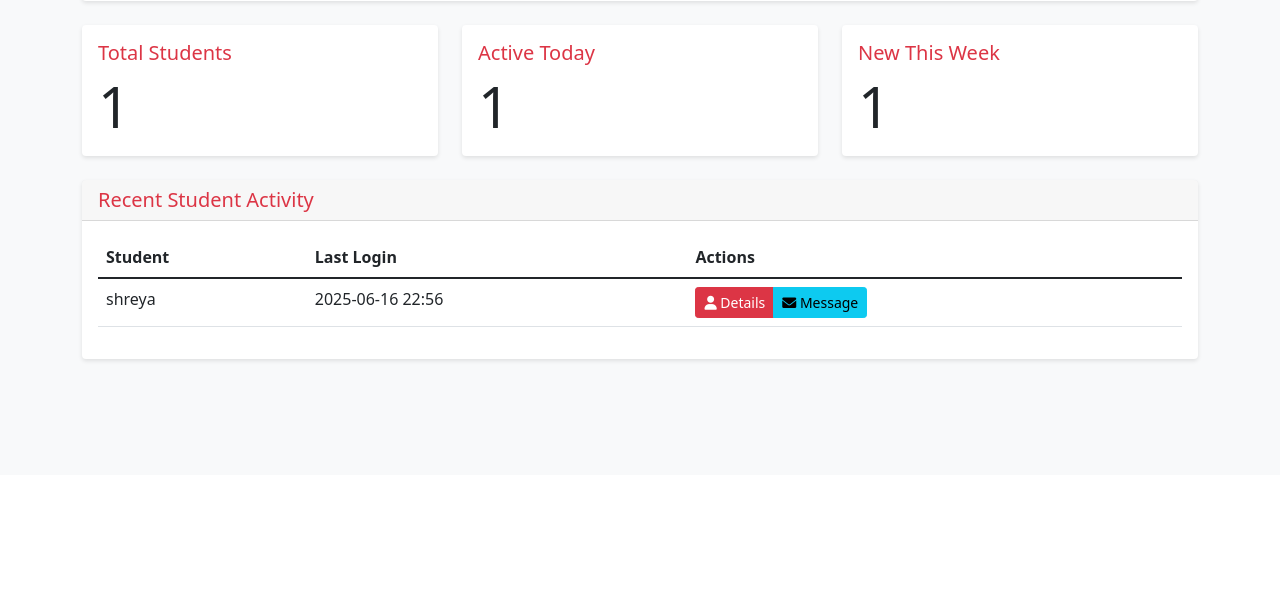
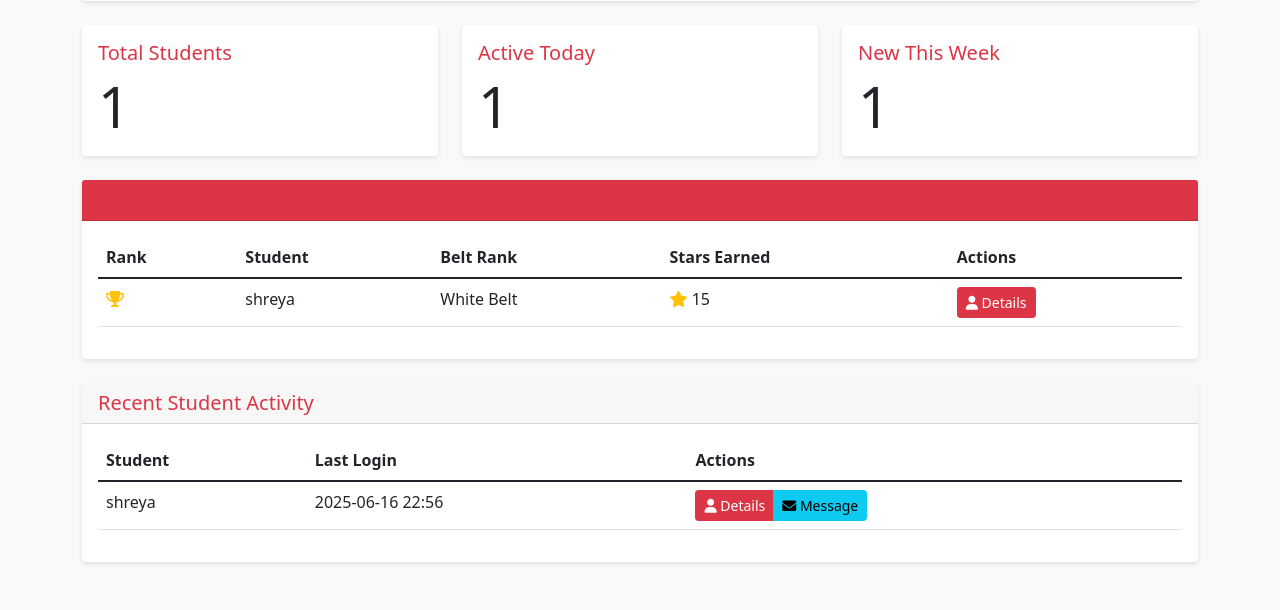
Before and after one commit to schakk34/tkdai, a Flask app: page /admin in a window 1280 px wide. Shown: the part 325-935 px from the top of the page. Before the commit the page ends 688 px from the top, so only its background shows below. Run offline with Flask 2, Linux system fonts and the light colour scheme; a user stored in the database is signed in; data comes from the database, SQL or seed files in the repository; both versions use the stored data as it was after the commit; data that the repository does not hold is empty.

Commit message:
admin access to stars count + leaderboard

```diff
--- a/templates/admin/dashboard.html
+++ b/templates/admin/dashboard.html
@@ -51,6 +51,60 @@
                 <div class="card-body">
                     <h5 class="card-title">New This Week</h5>
                     <p class="card-text display-4">{{ users|selectattr('created_at', 'defined')|list|length }}</p>
+                </div>
+            </div>
+        </div>
+    </div>
+
+    <!-- Star Leaderboard -->
+    <div class="row mb-4">
+        <div class="col-md-12">
+            <div class="card">
+                <div class="card-header" style="background-color: var(--primary-color); color: white;">
+                    <h5 class="card-title mb-0">Star Leaderboard</h5>
+                </div>
+                <div class="card-body">
+                    <div class="table-responsive">
+                        <table class="table table-hover">
+                            <thead>
+                                <tr>
+                                    <th>Rank</th>
+                                    <th>Student</th>
+                                    <th>Belt Rank</th>
+                                    <th>Stars Earned</th>
+                                    <th>Actions</th>
+                                </tr>
+                            </thead>
+                            <tbody>
+                                {% for user in users|sort(attribute='star_count', reverse=true) %}
+                                <tr>
+                                    <td>
+                                        {% if loop.index == 1 %}
+                                            <i class="fas fa-trophy text-warning"></i>
+                                        {% elif loop.index == 2 %}
+                                            <i class="fas fa-trophy text-secondary"></i>
+                                        {% elif loop.index == 3 %}
+                                            <i class="fas fa-trophy text-danger"></i>
+                                        {% else %}
+                                            {{ loop.index }}
+                                        {% endif %}
+                                    </td>
+                                    <td>{{ user.username }}</td>
+                                    <td>{{ user.belt_rank }}</td>
+                                    <td>
+                                        <i class="fas fa-star text-warning"></i>
+                                        {{ user.star_count }}
+                                    </td>
+                                    <td>
+                                        <a href="{{ url_for('admin_user_detail', user_id=user.id) }}" class="btn btn-primary btn-sm">
+                                            <i class="fas fa-user"></i> Details
+                                        </a>
+                                    </td>
+                                </tr>
+                                {% endfor %}
+                            </tbody>
+                        </table>
+                    </div>
                 </div>
             </div>
         </div>
--- a/templates/admin/user_detail.html
+++ b/templates/admin/user_detail.html
@@ -27,6 +27,7 @@
                     <p class="card-text">
                         <strong>Email:</strong> {{ user.email }}<br>
                         <strong>Belt Rank:</strong> {{ user.belt_rank }}<br>
+                        <strong>Stars Earned:</strong> <i class="fas fa-star text-warning"></i> {{ user.star_count }}<br>
                         <strong>Joined:</strong> {{ user.created_at.strftime('%Y-%m-%d') }}
                     </p>
 
```
Also changed, not shown: tkdai.db.
